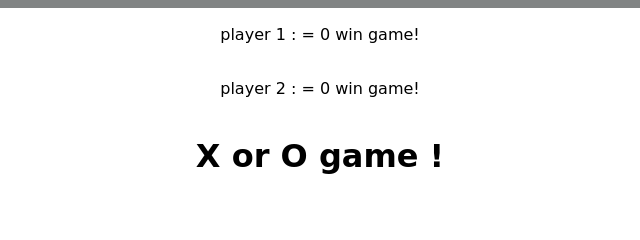
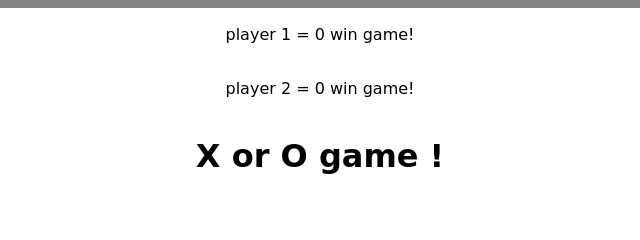
Before and after one commit to mordikris/fullstack2022progix, a plain HTML site: page lesson_21/index.html in a window 1280 px wide. Shown: the top 240 px of the page, 328-968 px from the left. Drawn offline with Linux system fonts and the light colour scheme.

Commit message:
Update index.html

```diff
--- a/lesson_21/index.html
+++ b/lesson_21/index.html
@@ -14,12 +14,8 @@
     <!-- create a 3 X 3 table with botton in every box -->
     <div class="container">
 
-        <p class="lola"> player 1 : <span id="nameX">  </span>= <span id="player_X">0</span> win game!</p>
-        <p class="lola"> player 2 : <span id="nameO">  </span> = <span id="player_O">0</span> win game!</p>
-        <!-- <div class="lola">player X <span id="player_name_X"> (name)</span> = <span id="player_X">0</span> win game!</div>
-        <div class="lola " id="name_o">player O <span id="player_name_O"> (name)</span> = <span id="player_O">0</span> win
-            game!</div>
-            <button id="btn_name" onclick="namesPlayers()">play with names</button><br><br><br> -->
+        <p class="lola"> player 1 <span id="nameX"> </span> = <span id="player_X">0</span> win game!</p>
+        <p class="lola"> player 2 <span id="nameO"> </span> = <span id="player_O">0</span> win game!</p>
         <h1>X or O game !</h1>
 
         <div class="table_div">
```
